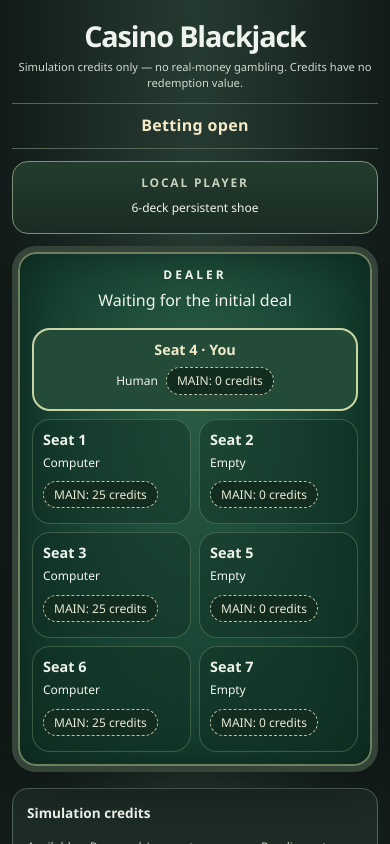
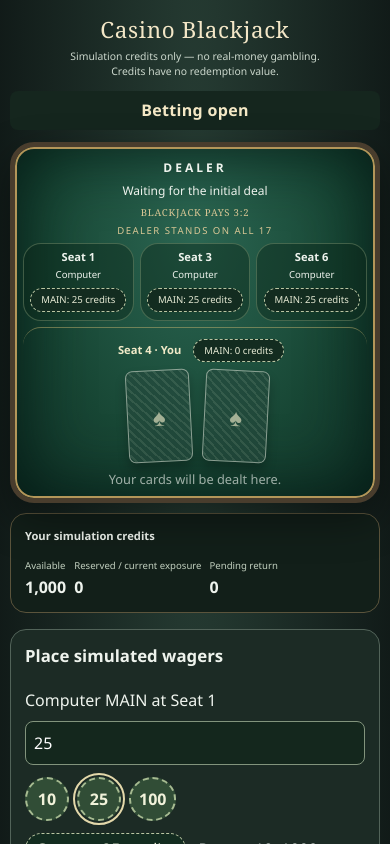
Before and after one commit to FrankieChan0312/casino-blackjack, a React (Vite) app: page / in a window 390 px wide. Shown: the top 844 px of the page. Built offline with nearby package versions, Linux system fonts and the light colour scheme.

Commit message:
feat: frame the table from the player seat

```diff
--- a/src/ui/App.tsx
+++ b/src/ui/App.tsx
@@ -1,5 +1,5 @@
 import { useSyncExternalStore } from 'react';
-import type { BrowserController } from '../browser/controller.js';
+import type { BrowserController, BrowserView } from '../browser/controller.js';
 import { Table } from './Table.js';
 import { credits, roundStatus } from './presentation.js';
 import { Setup, Betting } from './Betting.js';
@@ -9,6 +9,7 @@ import { DemoTools } from './DemoTools.js';
 
 export function App({ controller }: { controller: BrowserController }) {
   const view = useSyncExternalStore(controller.subscribe, controller.getSnapshot, controller.getSnapshot);
+  if (view.playerMode) return <PlayerExperience view={view} controller={controller} />;
   return <main className={view.playerMode ? 'player-mode' : 'manual-mode'}>
     <a className="skip-link" href="#local-actions">Skip to your hand and actions</a>
     <header><p className="eyebrow">Seven seats · One dealer · Your table</p><h1>Casino Blackjack</h1>
@@ -30,3 +31,27 @@ export function App({ controller }: { controller: BrowserController }) {
     <DemoTools key={view.profileId + String(view.seeded)} view={view} controller={controller} />
   </main>;
 }
+
+function PlayerExperience({ view, controller }: { view: BrowserView; controller: BrowserController }) {
+  return <main className="player-mode">
+    <a className="skip-link" href="#player-decisions">Skip to your hand and actions</a>
+    <header className="casino-header"><div><p className="eyebrow">An evening at the table</p><h1>Casino Blackjack</h1></div>
+      <p>Simulation credits only — no real-money gambling.<br />Credits have no redemption value.</p></header>
+    <p className="round-status" role="status" aria-live="polite">{roundStatus(view)}</p>
+    {view.feedback && <p role="alert" className="feedback">{view.feedback}</p>}
+    <Table view={view} />
+    <div id="player-decisions" tabIndex={-1} className="player-dock">
+      {view.interaction.actions.some(a => a.enabled) && <Actions view={view} controller={controller} />}
+      <Decisions view={view} controller={controller} />
+      <section className="credits panel" aria-label="Your credits"><h2>Your simulation credits</h2><dl>
+        <div><dt>Available</dt><dd>{credits(view.human?.available ?? 0)}</dd></div>
+        <div><dt>Reserved / current exposure</dt><dd>{credits(view.human?.reserved ?? 0)}</dd></div>
+        <div><dt>Pending return</dt><dd>{credits(view.pending)}</dd></div>
+      </dl></section>
+      {view.interaction.betting && <Betting key={view.mainWagers.find(w => w.seat === view.human?.controlledSeat) ? 'funded' : 'empty'} controller={controller} view={view} />}
+      <Results view={view} controller={controller} />
+    </div>
+    <p className="session-note">{view.shoeMessage} · Computer guests play with their own simulation credits.</p>
+    <DemoTools key={view.profileId + String(view.seeded)} view={view} controller={controller} />
+  </main>;
+}
--- a/src/ui/Table.tsx
+++ b/src/ui/Table.tsx
@@ -17,14 +17,16 @@ export function Table({ view }: { view: BrowserView }) {
         <p className="dealer-total">{round.dealer.holeCard ? 'Total' : 'Visible total'}: {round.dealer.total}</p>
         <p className="dealer-state">{round.dealer.status}</p></> : <p>Waiting for the initial deal</p>}
     </section>
-    <div className="seats">{view.configuration.map((seat) => {
+    {view.playerMode && <p className="table-inscription" aria-label="House rules">BLACKJACK PAYS 3:2 <span>DEALER STANDS ON ALL 17</span></p>}
+    <div className="seats">{view.configuration.filter(seat => !view.playerMode || seat.occupancy !== 'EMPTY').map((seat) => {
       const local = seat.seatNumber === view.human?.controlledSeat;
       const hands = round?.seats.find((entry) => entry.seatNumber === seat.seatNumber)?.hands ?? [];
       const wager = view.mainWagers.find((entry) => entry.seat === seat.seatNumber)?.amount ?? 0;
-      return <section key={seat.seatNumber} data-position={local ? 'local' : otherSeats.findIndex(entry => entry.seatNumber === seat.seatNumber) + 1} className={`seat panel ${local ? 'local' : ''} ${round?.currentSeat === seat.seatNumber ? 'turn-seat' : ''}`} aria-label={`Seat ${seat.seatNumber}`}>
+      return <section key={seat.seatNumber} data-hand-count={hands.length} data-position={local ? 'local' : otherSeats.findIndex(entry => entry.seatNumber === seat.seatNumber) + 1} className={`seat panel ${local ? 'local' : ''} ${round?.currentSeat === seat.seatNumber ? 'turn-seat' : ''}`} aria-label={`Seat ${seat.seatNumber}`}>
         <h2>Seat {seat.seatNumber}{local && ' · You'}</h2>
         <p>{seat.occupancy === 'EMPTY' ? 'Empty' : seat.occupancy === 'HUMAN' ? 'Human' : 'Computer'}{seat.sittingOut && ' · Sitting Out'}</p>
         <p className="wager-chip">MAIN: {credits(wager)} credits</p>
+        {view.playerMode && local && !hands.length && <div className="empty-hand"><div className="cards" aria-hidden="true"><span className="card card-back">♠</span><span className="card card-back">♠</span></div><p>Your cards will be dealt here.</p></div>}
         {hands.map((hand) => <article key={hand.handId} aria-label={handLabel(hand.handId)} data-hand-id={hand.handId} className={round?.currentHandId === hand.handId ? 'active-hand' : 'hand'}>
           <div className="hand-header">
             <h3>{handLabel(hand.handId)}{round?.currentHandId === hand.handId && ' · Current hand'}</h3>
--- a/src/ui/styles.css
+++ b/src/ui/styles.css
@@ -160,3 +160,79 @@ textarea { width: 100%; max-width: 100%; background: #14271d; color: #fff; borde
 @media (prefers-reduced-motion: reduce) {
   *, *::before, *::after { animation: none !important; transition: none !important; scroll-behavior: auto !important; }
 }
+/* Player Mode: the accepted manual table keeps its existing layout. */
+.player-mode { max-width: 1280px; padding-top: 18px; }
+.player-mode .casino-header { display: flex; justify-content: space-between; align-items: center; text-align: left; gap: 16px; }
+.player-mode .casino-header h1 { font: 500 1.8rem Georgia, serif; letter-spacing: .03em; color: #f3e7c7; }
+.player-mode .casino-header > p { text-align: right; font-size: .7rem; }
+.player-mode .round-status { border: 0; background: #15261e; border-radius: 8px; padding: 8px; margin: 12px 0; }
+.player-mode .table-surface { padding: 20px 28px 12px; border: 10px solid #493d2d; border-radius: 48% 48% 20% 20% / 22% 22% 10% 10%; background: radial-gradient(ellipse at 50% 25%, #2b6652, #184735 60%, #103227); box-shadow: inset 0 0 0 2px #b39659, inset 0 0 70px #051b15, 0 16px 40px #0006; }
+.player-mode .dealer { position: relative; top: auto; left: auto; width: 100%; max-width: 300px; margin: 0 auto; }
+.player-mode .dealer p { margin: 4px 0; font-size: .75rem; }
+.player-mode .dealer h2 { margin-bottom: 6px; }
+.player-mode .table-inscription { text-align: center; color: #d9c795; font: 500 .75rem Georgia, serif; letter-spacing: .15em; margin: 6px 0; }
+.player-mode .table-inscription span { display: block; font: .6rem 'Segoe UI', sans-serif; margin-top: 5px; letter-spacing: .15em; }
+.player-mode .seats { grid-template-columns: repeat(3, minmax(0, 1fr)); gap: 12px 32px; }
+.player-mode .seat[data-position] { grid-area: auto; margin: 0; text-align: center; padding: 10px; border: 1px solid #95a98360; background: #0c281b70; }
+.player-mode .seat .cards { justify-content: center; }
+.player-mode .seat:not(.local)[data-hand-count='1'] .hand-header { display: none; }
+.player-mode .seat:not(.local) article { display: grid; grid-template-columns: minmax(0, 1fr) minmax(0, 1fr); align-items: center; gap: 4px; padding: 4px; margin-top: 4px; border: none; }
+.player-mode .seat:not(.local) article .cards { grid-column: 1; grid-row: 1 / span 2; }
+.player-mode .seat:not(.local) article .hand-header { grid-column: 1 / -1; }
+.player-mode .seat:not(.local) article > p { grid-column: 2; }
+.player-mode .seat p { margin: 3px 0; }
+.player-mode .seat:not(.local) .result-badge { padding: 2px 6px; font-size: .7rem; }
+.player-mode .local > p:first-of-type { display: none; }
+.player-mode .seat:not(.local) { grid-row: 1; }
+.player-mode .seat[data-position='local'] { grid-column: 1 / -1; grid-row: 2; justify-self: center; width: min(100%, 700px); border: none; border-top: 1px solid #d6bd7470; background: transparent; padding-top: 14px; }
+.player-mode .local h2 { display: inline-block; margin: 4px 12px; }
+.player-mode .local article { display: grid; grid-template-columns: 1fr 1fr; align-items: center; border: 0; background: transparent; margin: 0; padding: 4px; }
+.player-mode .local article .cards { grid-column: 1; grid-row: 2 / span 2; }
+.player-mode .local article > p { grid-column: 2; }
+.player-mode .local article:has(.card:nth-child(3)) .cards { grid-column: 1 / -1; grid-row: auto; }
+.player-mode .local article h3 { margin: 2px 0; }
+.player-mode .local article .hand-header { justify-content: center; text-align: center; }
+.player-mode .local .cards { gap: 8px; padding: 5px; }
+.player-mode .local .card { flex-basis: 76px; width: 76px; height: 98px; box-shadow: 0 7px 12px #0006; }
+.player-mode .local .card b { font-size: 1.25rem; }
+.player-mode .local .card-pip { font-size: 2.1rem; top: 36px; }
+.player-mode .local .card:nth-child(odd) { transform: rotate(-3deg); }
+.player-mode .local .card:nth-child(even) { transform: rotate(3deg); }
+.player-mode .empty-hand { opacity: .65; }
+.player-mode .empty-hand p { font-size: .8rem; }
+.player-mode .player-dock { max-width: 960px; margin: auto; }
+.player-mode .local-actions { padding: 12px; margin-top: 12px; background: transparent; border: 0; }
+.player-mode .local-actions .cards, .player-mode .local-actions h2, .player-mode .local-actions h3, .player-mode .local-actions .local-total, .player-mode .local-actions .shoe-status { display: none; }
+.player-mode .action-bar { margin: 0; }
+.player-mode .credits { max-width: 960px; background: #121f19; border-color: #5b543c; margin: 10px auto; padding: 10px 16px; }
+.player-mode .session-note { text-align: center; font-size: .7rem; color: #c8d1bd; margin-top: 16px; }
+@media (max-width: 850px) {
+  .player-mode .seats { gap: 10px; }
+  .player-mode .table-surface { border-radius: 40px; padding: 18px; border-width: 7px; }
+}
+@media (max-width: 600px) {
+  .player-mode { padding: 10px; }
+  .player-mode .casino-header { display: block; text-align: center; }
+  .player-mode .casino-header h1 { font-size: 1.4rem; }
+  .player-mode .casino-header > p { text-align: center; font-size: .65rem; }
+  .player-mode .table-surface { padding: 12px 8px 6px; border-width: 5px; border-radius: 24px; }
+  .player-mode .dealer { margin-bottom: 0; }
+  .player-mode .table-inscription { font-size: .6rem; letter-spacing: .08em; }
+  .player-mode .seats { gap: 6px; }
+  .player-mode .seat[data-position] { padding: 5px 3px; font-size: .6rem; }
+  .player-mode .seat h2 { font-size: .7rem; }
+  .player-mode .seat:not(.local) article { padding: 3px 0; border: 0; }
+  .player-mode .seat:not(.local) article, .player-mode .local article { display: block; }
+  .player-mode .seat:not(.local) h3 { font-size: .6rem; }
+  .player-mode .seat:not(.local) .cards { gap: 0; }
+  .player-mode .seat:not(.local) .card + .card { margin-left: -14px; }
+  .player-mode .seat:not(.local) .result-badge { font-size: .6rem; padding: 2px; }
+  .player-mode .seat:not(.local) .turn-marker { font-size: .5rem; }
+  .player-mode .seat[data-position='local'] { order: 0; padding: 8px 0 0; }
+  .player-mode .local .card { width: 64px; flex-basis: 64px; height: 92px; }
+  .player-mode .local .card-pip { top: 30px; }
+  .player-mode .local-actions { margin-bottom: 0; }
+  .player-mode .credits h2 { font-size: .7rem; }
+  .player-mode .credits dl { gap: 8px; }
+  .player-mode .credits dt { font-size: .6rem; }
+}
--- a/tests/browser/fixtures.ts
+++ b/tests/browser/fixtures.ts
@@ -24,6 +24,7 @@ export function fixtureState(ranks: readonly Rank[]): game.BehindGameState {
 }
 export function createFixtureController(name: string | null) {
   if (!name) return createBrowserController({ playerMode: true });
+  if (name === 'player') return createBrowserController({ playerMode: true, seed: 7, clock: () => '2026-01-01T00:00:00.000Z' });
   const scenarios: Record<string, readonly Rank[]> = {
     setup: ['5', '6', '6', 'K', '2', '7'], basic: ['5', '6', '6', 'K', '2', '7'],
     poor: ['5', '6', '6', 'K', '2', '7'], split: ['8', '9', '8', 'K', '3', '4', '5'],
```
Also changed, not shown: 5 other files (tests, documents, lock files or other folders).
